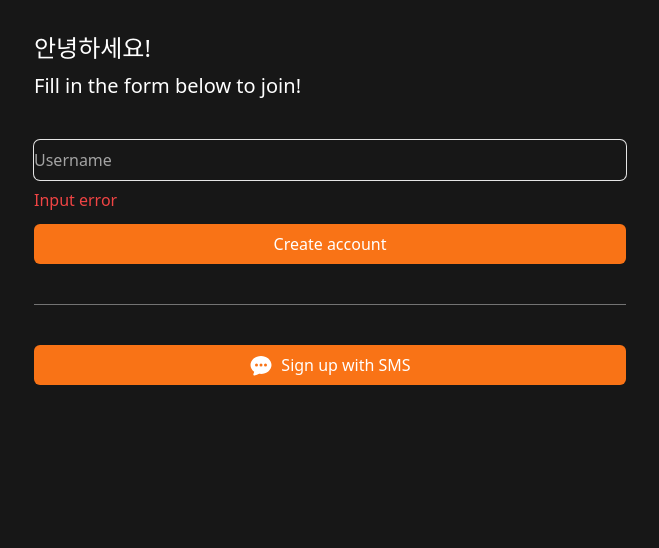
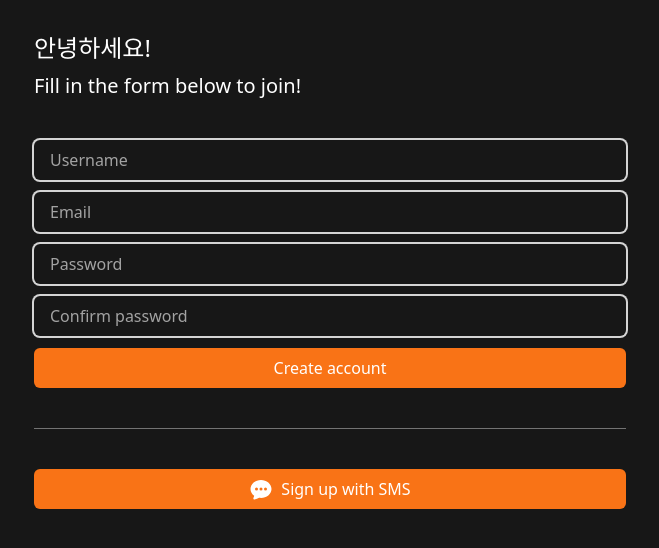
Before and after one commit to FRONT-JB/market, a Next.js app: page /create-account in a window 1280 px wide. Shown: the top 548 px of the page, without its empty margins (310-969 px from the left). Built offline with nearby package versions, Linux system fonts and the light colour scheme.

Commit message:
feat: Add Form Components

```diff
--- a/app/create-account/page.tsx
+++ b/app/create-account/page.tsx
@@ -1,3 +1,5 @@
+import FormButton from "@/components/form-button";
+import FormInput from "@/components/form-input";
 import { ChatBubbleOvalLeftEllipsisIcon } from "@heroicons/react/16/solid";
 import Link from "next/link";
 
@@ -11,18 +13,22 @@ export default function CreateAccount() {
       </div>
 
       <form className="flex flex-col gap-3">
-        <div className="flex flex-col gap-2">
-          <input
-            className="bg-transparent rounded-md w-full h-10 focus:outline-none ring-1 focus:ring-2 ring-neutral-200 focus:ring-orange-500 border-none placeholder:text-neutral-400"
-            type="text"
-            placeholder="Username"
-            required
-          />
+        <FormInput type="text" placeholder="Username" required errors={[]} />
+        <FormInput type="email" placeholder="Email" required errors={[]} />
+        <FormInput
+          type="password"
+          placeholder="Password"
+          required
+          errors={[]}
+        />
+        <FormInput
+          type="password"
+          placeholder="Confirm password"
+          required
+          errors={[]}
+        />
 
-          <span className="text-red-500 font-medium">Input error</span>
-        </div>
-
-        <button className="primary-btn h-10">Create account</button>
+        <FormButton label="Create account" />
       </form>
 
       <div className="w-full h-px bg-neutral-500" />
--- /dev/null
+++ b/components/form-button.tsx
@@ -0,0 +1,22 @@
+import { ButtonHTMLAttributes } from "react";
+
+interface FormButtonProps extends ButtonHTMLAttributes<HTMLButtonElement> {
+  label: React.ReactNode;
+  isLoading?: boolean;
+}
+
+export default function FormButton({
+  label,
+  className,
+  isLoading = false,
+  ...restProps
+}: FormButtonProps) {
+  return (
+    <button
+      className={`primary-btn h-10 disabled:bg-neutral-400 disabled:text-neutral-300 disabled:cursor-not-allowed ${className}`}
+      {...restProps}
+    >
+      {isLoading ? "Loading..." : label}
+    </button>
+  );
+}
--- /dev/null
+++ b/components/form-input.tsx
@@ -0,0 +1,31 @@
+import { InputHTMLAttributes } from "react";
+
+interface FormInputProps extends InputHTMLAttributes<HTMLInputElement> {
+  errors: string[];
+}
+
+export default function FormInput({
+  type,
+  placeholder,
+  required,
+  errors,
+  ...restProps
+}: FormInputProps) {
+  return (
+    <div className="flex flex-col gap-2">
+      <input
+        className="bg-transparent rounded-md p-4 w-full h-10 focus:outline-none ring-2 focus:ring-2 transition ring-neutral-300 focus:ring-orange-500 border-none placeholder:text-neutral-400"
+        type={type}
+        placeholder={placeholder}
+        required={required}
+        {...restProps}
+      />
+
+      {errors.map((error, index) => (
+        <span key={index} className="text-red-500 font-medium">
+          {error}
+        </span>
+      ))}
+    </div>
+  );
+}
```
